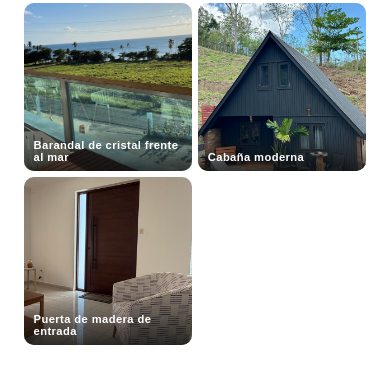
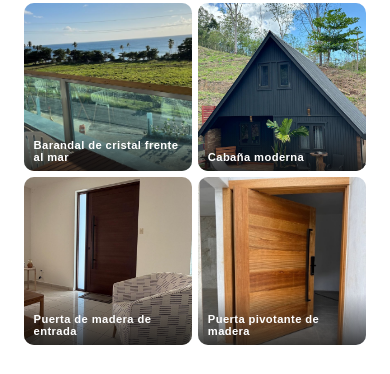
Before and after one commit to aagramonten/ri-aluminum-website, a website: page index.html in a window 390 px wide. Shown: the part 7068-7442 px from the top of the page. Drawn offline with Linux system fonts and the light colour scheme.

Commit message:
The twelfth piece: the light pivot door completes the gallery
It arrived as a phone screenshot wearing letterbox bars; cropped out,
the door stands clean in its frame. Twelve pieces now — a full 4x3 on
desktop, six even rows on a phone.

Co-Authored-By: Claude Fable 5 <noreply@anthropic.com>

```diff
--- a/index.html
+++ b/index.html
@@ -346,6 +346,10 @@
         <img src="images/products/puerta-madera-entrada.jpg" alt="Puerta de madera de entrada instalada por RI Aluminum" loading="lazy" />
         <span class="gallery-caption">Puerta de madera de entrada</span>
       </button>
+      <button type="button" class="gallery-item reveal" onclick="openGalleryModal('images/products/puerta-pivotante.jpg','Puerta pivotante de madera')">
+        <img src="images/products/puerta-pivotante.jpg" alt="Puerta pivotante de madera fabricada e instalada por RI Aluminum" loading="lazy" />
+        <span class="gallery-caption">Puerta pivotante de madera</span>
+      </button>
     </div>
 
     <div class="ba-block reveal">
```
Also changed, not shown: images/products/puerta-pivotante.jpg (added).
